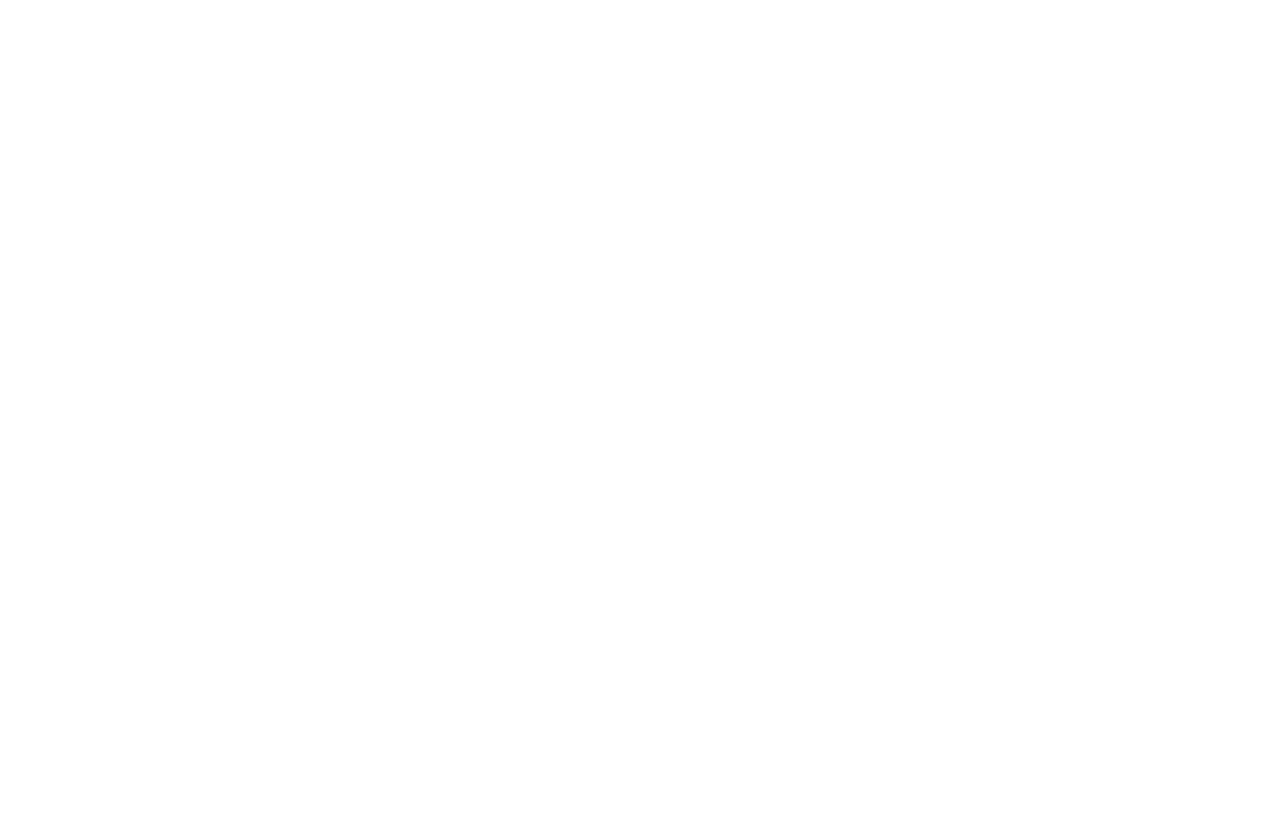
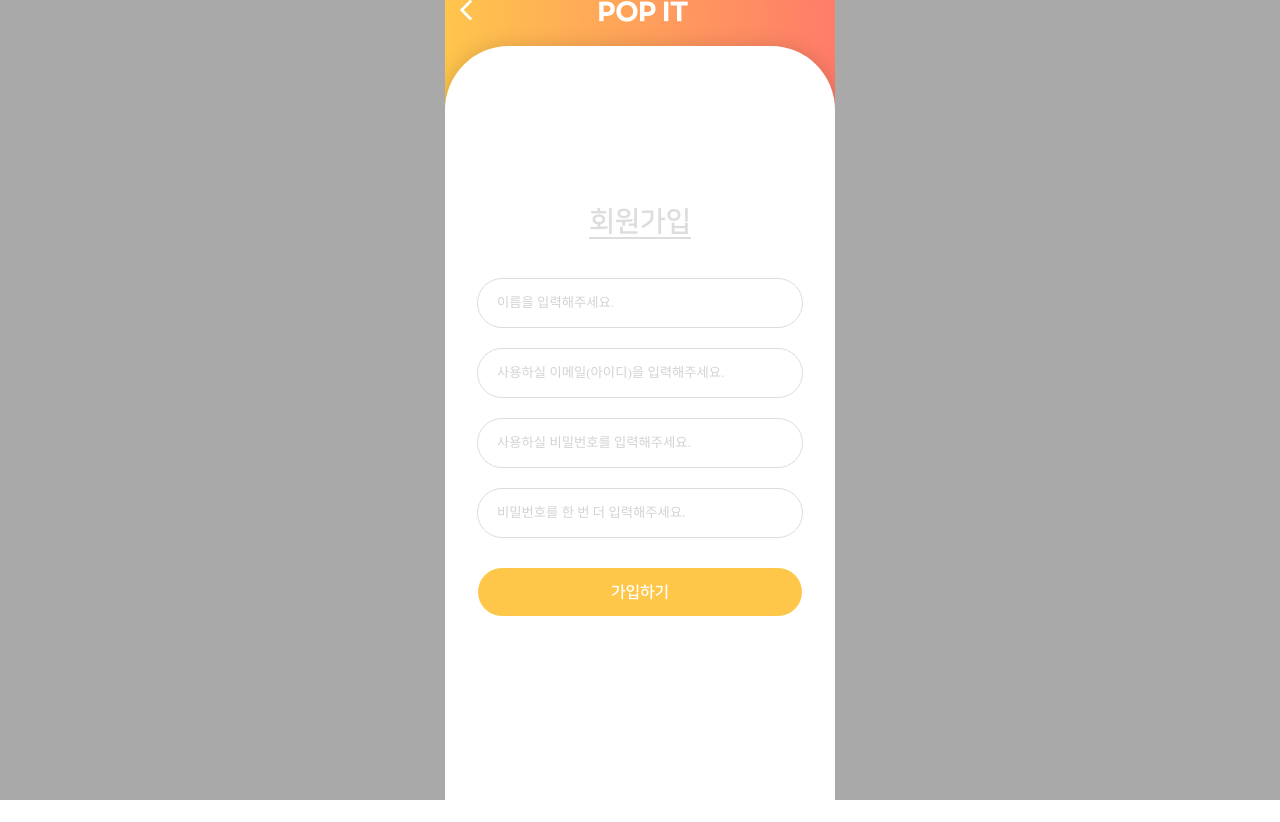
Before and after one commit to Likelion-Inha-10/inha-hackathon-popit-fe, a React (Create React App) app: page /sign-up in a window 1280 px wide. Before the commit this address had no page. Before the commit the page ends 800 px from the top, so only its background shows below. Built offline with nearby package versions, Linux system fonts and the light colour scheme.

Commit message:
feat: 입력, 클릭 이벤트 추가

```diff
--- a/src/pages/SignUp/index.jsx
+++ b/src/pages/SignUp/index.jsx
@@ -8,52 +8,82 @@
 import Layout from "../../popit-ui/Layout";
 import FirstHeader from "./../../popit-ui/FirstHeader/index";
 import Input from "../../popit-ui/Input";
+import Alert from "../../popit-ui/Alert";
 
 const SignUp = () => {
   const navigate = useNavigate();
-
   const [userName, setName] = useState("");
-  const [userId, setId] = useState("");
+  const [userEmail, setEmail] = useState("");
   const [userPassword, setPassword] = useState("");
   const [userPasswordCheck, setPasswordCheck] = useState("");
 
-  // const handleName = (e) => {
-  //   console.log(e.target.value);
-  // };
+  const onChangeName = (e) => {
+    setName(e.target.value);
+  };
 
-  const onClick = () => {
+  const onChangeEmail = (e) => {
+    setEmail(e.target.value);
+  };
+
+  const onChangePassword = (e) => {
+    setPassword(e.target.value);
+  };
+
+  const onChangePasswordCheck = (e) => {
+    setPasswordCheck(e.target.value);
+  };
+
+  const onClickBack = () => {
     navigate(-1);
+  };
+
+  const onClickSubmit = () => {
+    if (!userName || !userEmail || !userPassword || !userPasswordCheck) {
+      Alert("모든 항목을 입력해주세요.");
+    } else if (userPassword !== userPasswordCheck) {
+      Alert("비밀번호를 확인해주세요.");
+    } else {
+      //api 연동 필요
+      navigate("/first-choice");
+    }
   };
 
   return (
     <>
       <Layout gradation>
-        <FirstHeader onClick={onClick} popit back />
-        <RoundBox down height="775px" white>
+        <FirstHeader onClick={onClickBack} popit back />
+        <RoundBox down height="780px" white>
           <Flex direction="column" align="center">
             <Margin height="160px" />
             <Typography color="gray" center title underline>
               회원가입
             </Typography>
             <Margin height="40px" />
-            <Input type="text" placeholder="이름을 입력해주세요." />
+            <Input
+              onChange={onChangeName}
+              type="text"
+              placeholder="이름을 입력해주세요."
+            />
             <Margin height="20px" />
             <Input
+              onChange={onChangeEmail}
               type="email"
               placeholder="사용하실 이메일(아이디)을 입력해주세요."
             />
             <Margin height="20px" />
             <Input
+              onChange={onChangePassword}
               type="password"
               placeholder="사용하실 비밀번호를 입력해주세요."
             />
             <Margin height="20px" />
             <Input
+              onChange={onChangePasswordCheck}
               type="password"
               placeholder="비밀번호를 한 번 더 입력해주세요."
             />
-            <Margin height="30px" width="100%" />
-            <Button>가입하기</Button>
+            <Margin height="30px" />
+            <Button onClick={onClickSubmit}>가입하기</Button>
           </Flex>
         </RoundBox>
       </Layout>
--- a/src/popit-ui/Input/index.jsx
+++ b/src/popit-ui/Input/index.jsx
@@ -26,6 +26,9 @@
   ::placeholder {
     color: lightgrey;
   }
+  ${(props) =>
+    props.type &&
+    `font-family: "Spoqa Han Sans Neo", "sans-serif"`}//type=password 일 때 글꼴적용이 안됨. 나눔스퀘어가 특수문자 지원하지 않는 폰트여서 임시로 바꿔둠..
 `;
 
 const Input = (props) => {
@@ -37,7 +40,12 @@
   return (
     <Wrapper typing={typing} justify="center" align="center">
       <Container justify="space-between" align="center">
-        <StyledInput onInput={BorderColor} placeholder={props.placeholder} />
+        <StyledInput
+          type={props.type}
+          onChange={props.onChange}
+          onInput={BorderColor}
+          placeholder={props.placeholder}
+        />
         {typing ? (
           <BsCheck2 size="25" color="#FFC74A" />
         ) : (
--- a/src/routes/index.jsx
+++ b/src/routes/index.jsx
@@ -2,6 +2,7 @@
 import { BrowserRouter, Route, Routes } from "react-router-dom";
 import Intro from "../pages/Intro";
 import FirstChoice from "../pages/FirstChoice";
+import SignUp from "../pages/SignUp";
 
 // 라우트명은 kebab-case 로 작성합니다
 
@@ -10,6 +11,7 @@
     <Routes>
       <Route exact path="/" element={<Intro />}></Route>
       <Route exact path="/first-choice" element={<FirstChoice />}></Route>
+      <Route esact path="/sign-up" element={<SignUp />} />
     </Routes>
   </BrowserRouter>
 );
```
Also changed, not shown: 1 other file (tests, documents, lock files or other folders).
